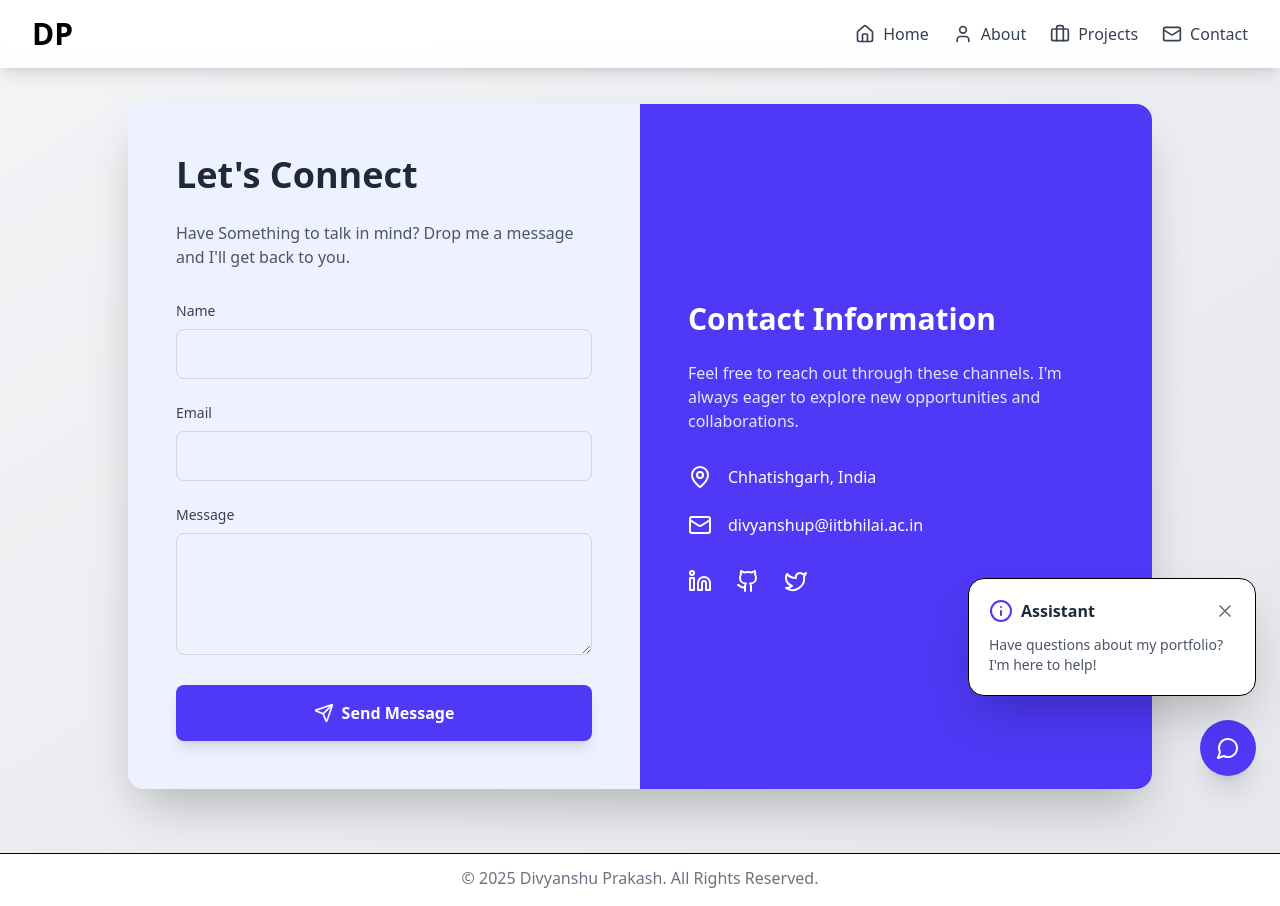
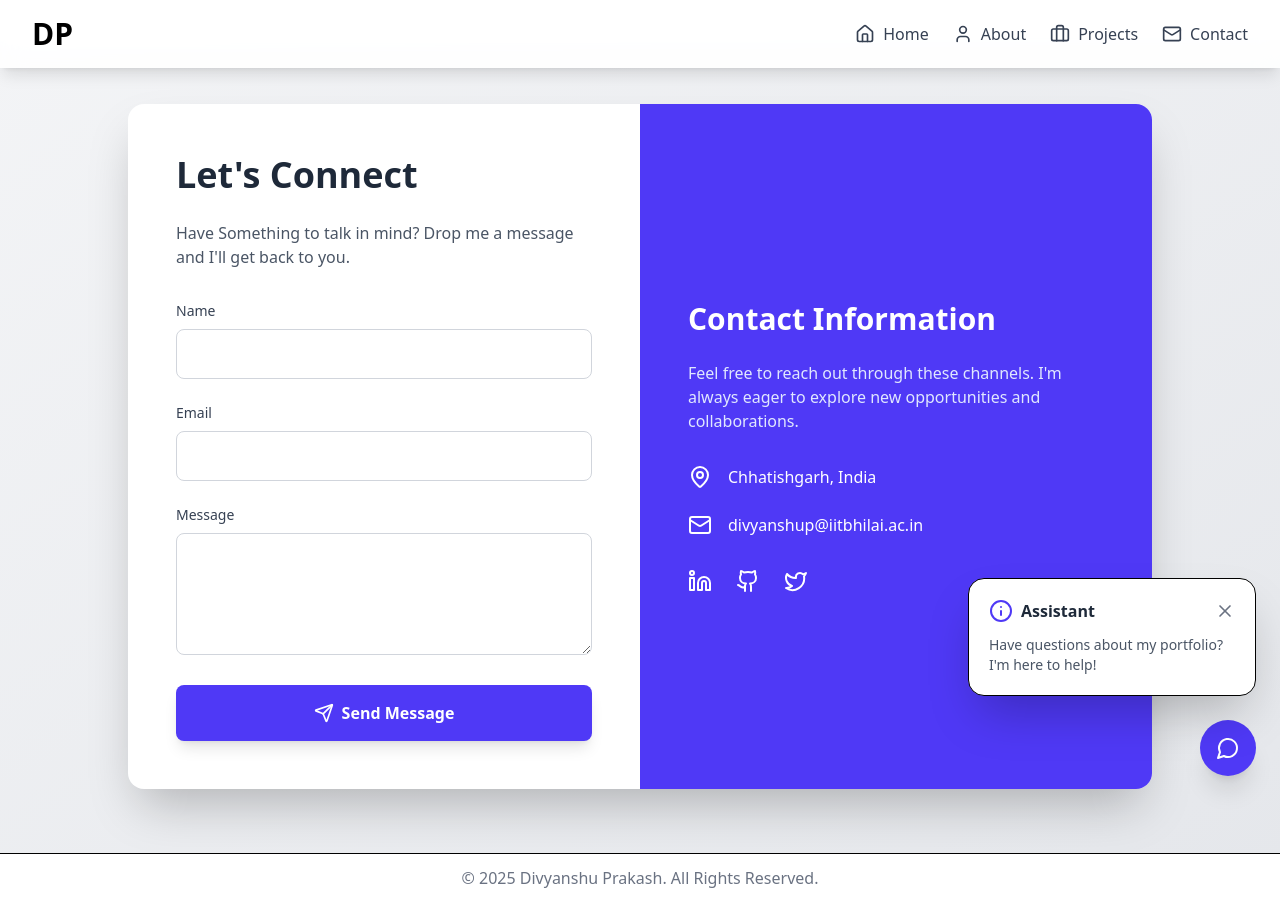
Before and after one commit to divyanshu-prakash-rx/Portfolio_2, a React (Vite) app in the folder frontend/: page /contact in a window 1280 px wide. Built offline with nearby package versions, Linux system fonts and the light colour scheme.

Commit message:
improved

```diff
--- a/frontend/src/pages/ContactPage.jsx
+++ b/frontend/src/pages/ContactPage.jsx
@@ -48,7 +48,7 @@ export default function ContactPage() {
       <div className="max-w-5xl w-full mx-auto bg-white rounded-2xl shadow-2xl overflow-hidden">
         <div className="grid md:grid-cols-2">
           {/* Contact Form */}
-          <div className="bg-indigo-50 p-12 flex flex-col justify-center">
+          <div className=" p-12 flex flex-col justify-center">
             <h2 className="text-4xl font-extrabold text-gray-800 mb-6 leading-tight">
               Let's Connect
             </h2>
```
